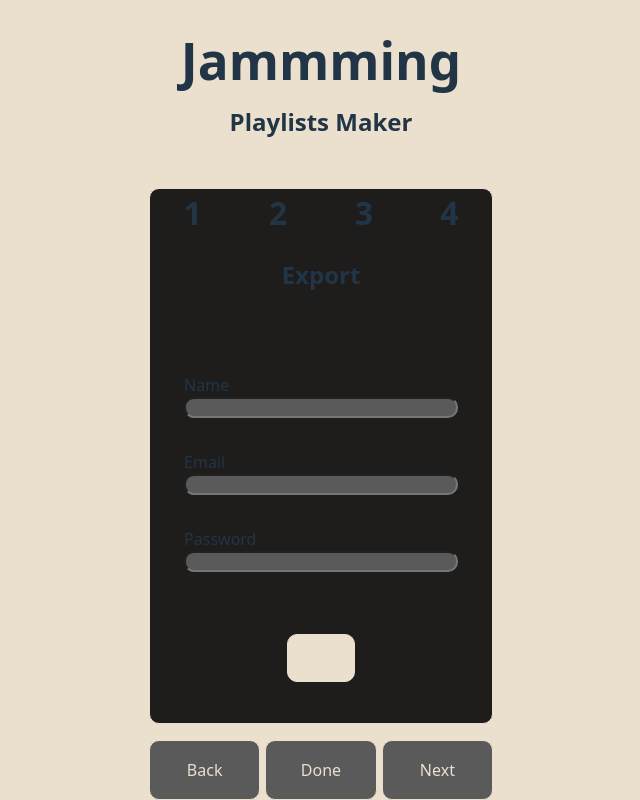
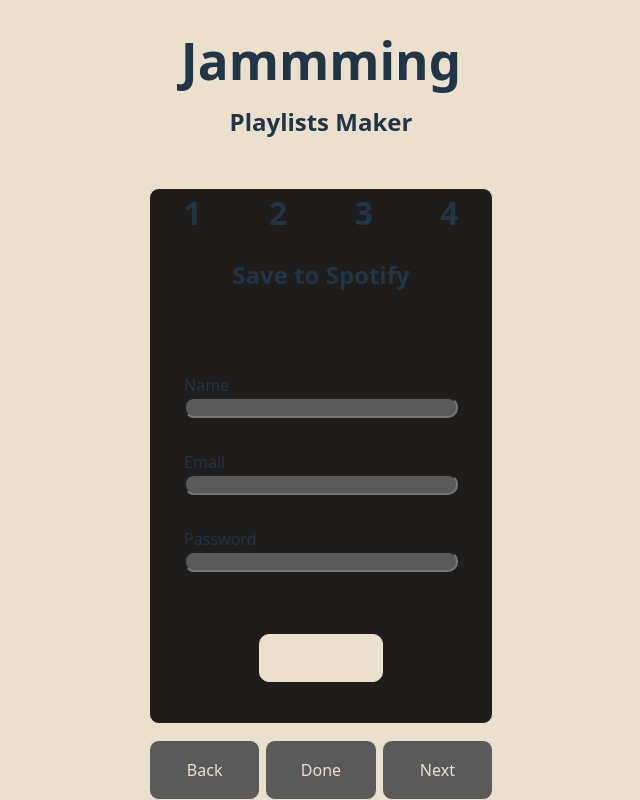
Before and after one commit to rjacqmotte/jammming, a React app: page / in a window 1280 px wide. Shown: the whole page, without its empty margins (319-959 px from the left). Built offline with nearby package versions, Linux system fonts and the light colour scheme; the HTML template or start-up script is replaced by a standard one.

Commit message:
modify saveform

```diff
--- a/src/components/SaveForm/SaveForm.jsx
+++ b/src/components/SaveForm/SaveForm.jsx
@@ -3,7 +3,7 @@
 function SaveForm() {
     return (
         <div className={styles.saveFormContainer}>
-            <h2 calssName={styles.saveFormTitle}>Export</h2>
+            <h2 calssName={styles.saveFormTitle}>Save to Spotify</h2>
             <form className={styles.saveForm}>
                 <div className={styles.saveFormBlock}>
                     <label htmlFor='name' className={styles.saveFormLabel}>Name</label>
@@ -17,7 +17,7 @@
                     <label htmlFor='password' className={styles.saveFormLabel}>Password</label>
                     <input id='password' type='password' className={styles.saveFormInput} />
                 </div>
-                <button className={styles.saveFormBtn} type='submit'>Submit</button>
+                <button className={styles.saveFormBtn} type='submit'>Save to Spotify</button>
             </form>
 
         </div>
```
